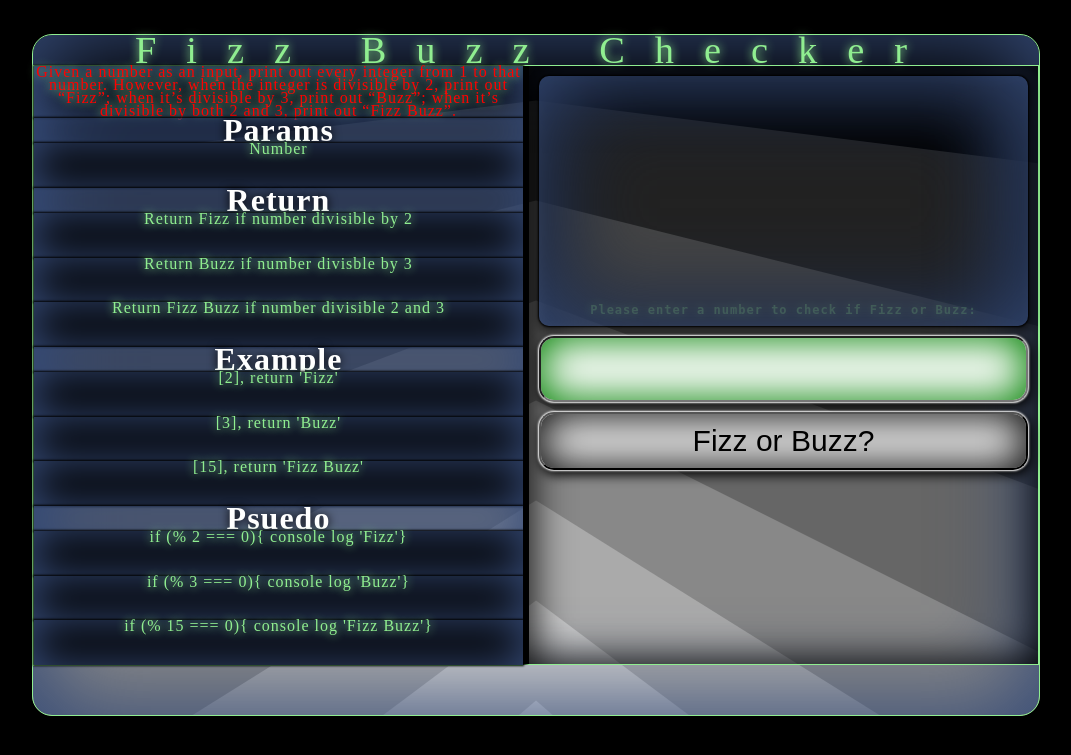
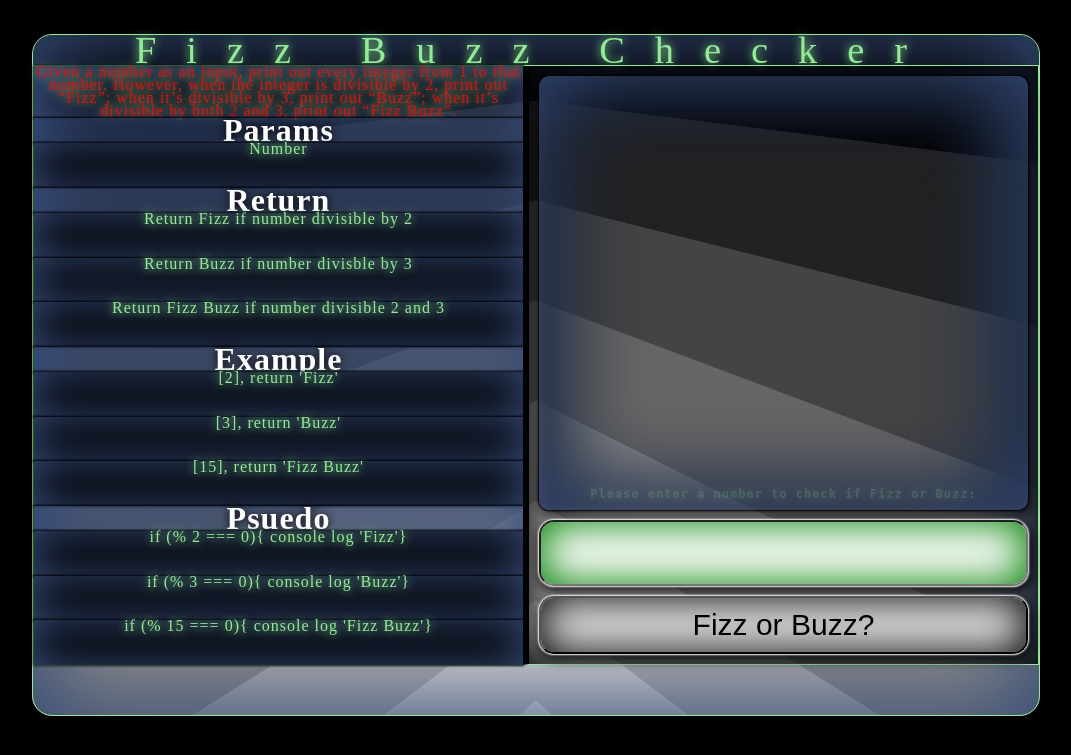
Before and after one commit to brian-reed-software/fizzbuzz-checker, a PHP site: page / in a window 1280 px wide. Shown: the top 755 px of the page, without its empty margins (104-1175 px from the left). Run offline with PHP 8.4, Linux system fonts and the light colour scheme.

Commit message:
updated styling

```diff
--- a/index.css
+++ b/index.css
@@ -126,7 +126,7 @@ body{
     justify-content:center;
     align-items:center;
     width:100%;
-    height:250px;
+   height:100%;
     border-radius:10px;
     box-shadow: inset 0 0 90px 10px #354a76, 0 0 2px 1px black;
     color:lightgreen;
```
